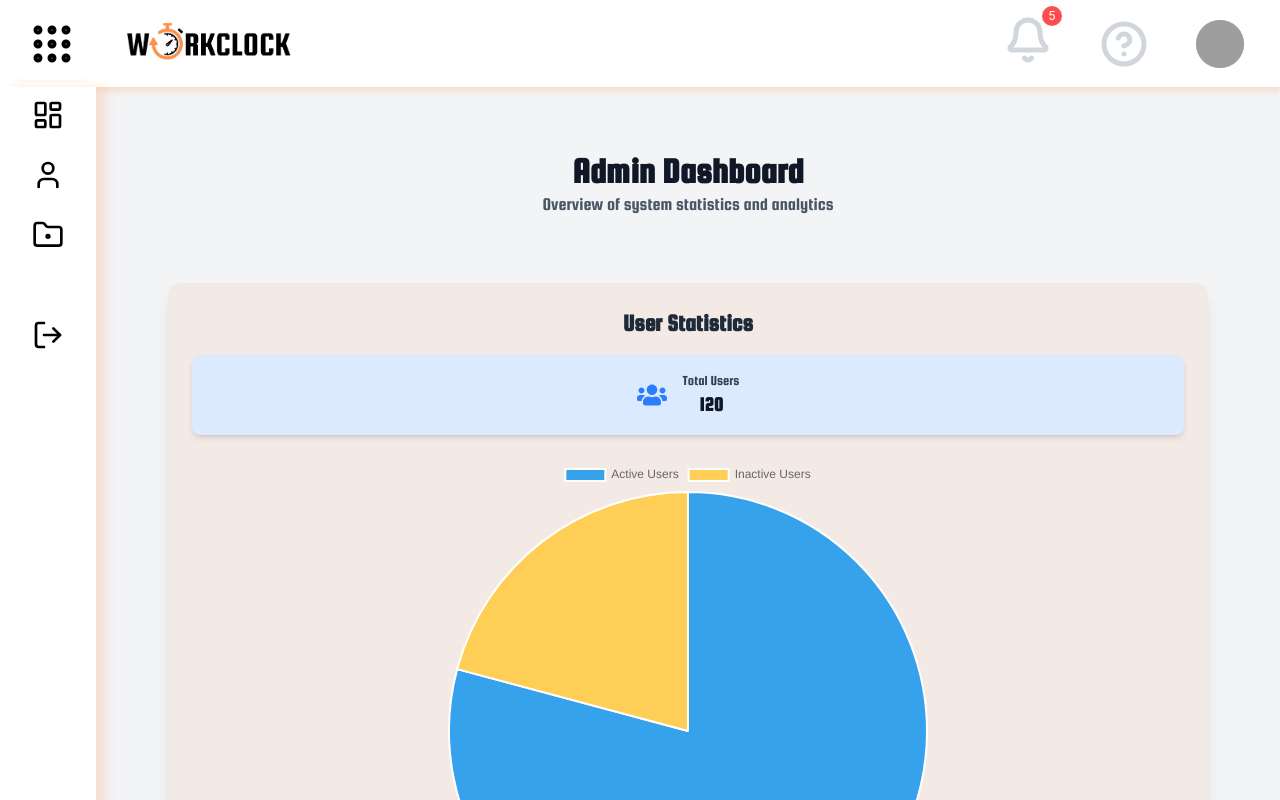
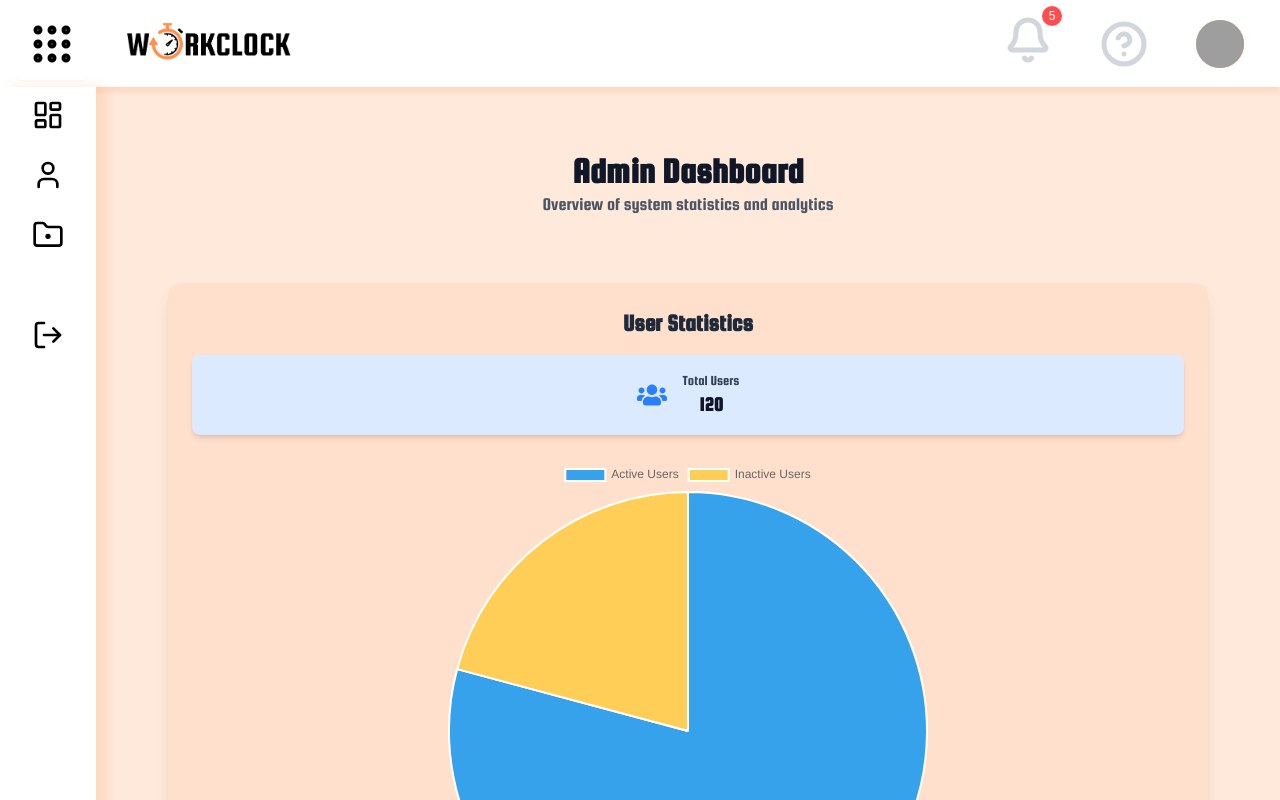
Before and after one commit to MuonNghiCode/work-clock, a React (Vite) app: page /admin in a window 1280 px wide. Shown: the top 800 px of the page. Built offline with nearby package versions, Linux system fonts and the light colour scheme; sample sign-in values are in the browser's storage; grey boxes are pictures that could not be loaded.

Commit message:
Update layout styles to use brand colors and remove EditProfileLayout

```diff
--- a/src/layouts/AdminLayout/AdminLayout.tsx
+++ b/src/layouts/AdminLayout/AdminLayout.tsx
@@ -14,7 +14,7 @@ const AdminLayout: React.FC = () => {
           <aside className="relative bg-white text-black shadow-[10px_0_10px_rgba(255,145,77,0.2)]">
             <AdminSidebar />
           </aside>
-          <main className="flex-1 bg-gray-100 p-6">
+          <main className="flex-1 bg-brand-orange-light p-6">
             <Outlet />
           </main>
         </div>
--- a/src/layouts/UserLayout/UserLayout.tsx
+++ b/src/layouts/UserLayout/UserLayout.tsx
@@ -14,7 +14,7 @@ const UserLayout: React.FC = () => {
           <aside className="relative bg-white text-black shadow-[10px_0_10px_rgba(255,145,77,0.2)]">
             <UserSidebar />
           </aside>
-          <main className="flex-1 p-6 bg-gray-100">
+          <main className="flex-1 p-6 bg-brand-orange-light">
             <Outlet />
           </main>
         </div>
```
Also changed, not shown: src/layouts/EditProfileLayout/EditProfileLayout.tsx (deleted).
